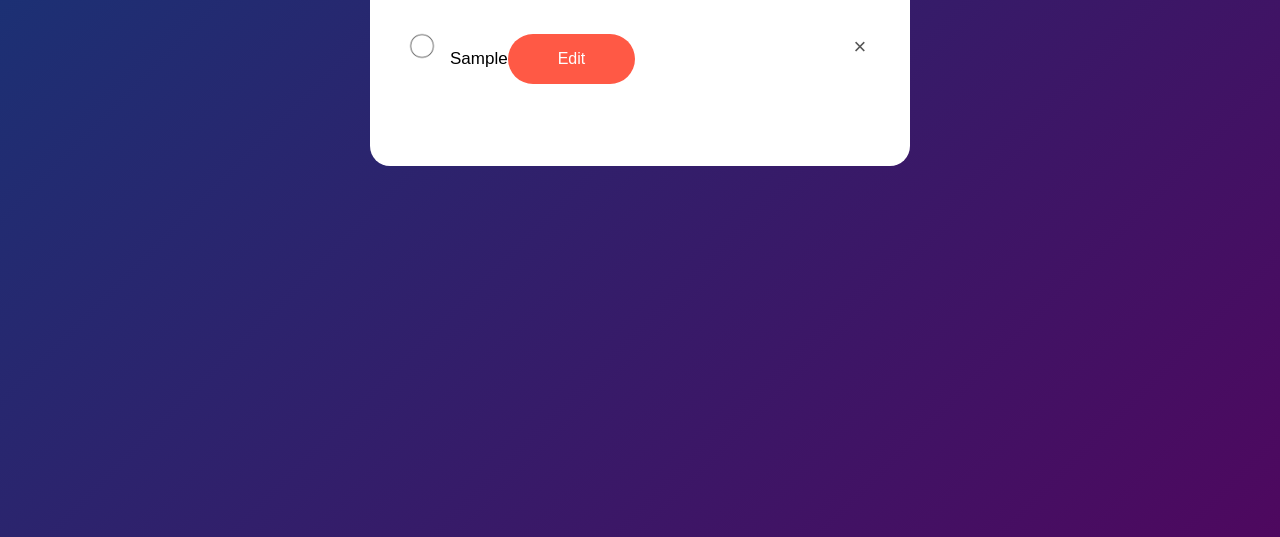
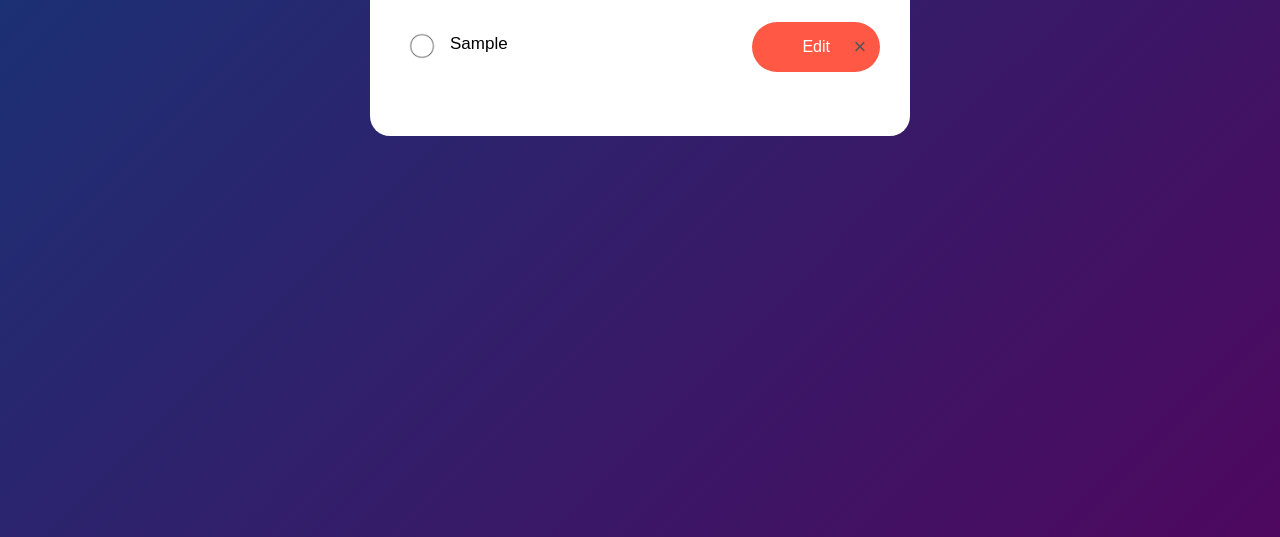
Before and after one commit to Whoistolu/Bookshelf, a website: page index.html in a window 1280 px wide. Both pictures are taken after typing "Sample" into the empty fields and a click on the button "Add". Shown: the part 263-800 px from the top of the page. Drawn offline with Linux system fonts and the light colour scheme; files whose address does not match are found by name.

Commit message:
Style the edit button

```diff
--- a/style.css
+++ b/style.css
@@ -113,3 +113,11 @@ ul li span {
 ul li span:hover {
     background: #edeef0;
 }
+
+.edit-button {
+    position: absolute;
+    right: 0;
+    top: 0;
+    color: #fff;
+    text-align: center;
+}
```
